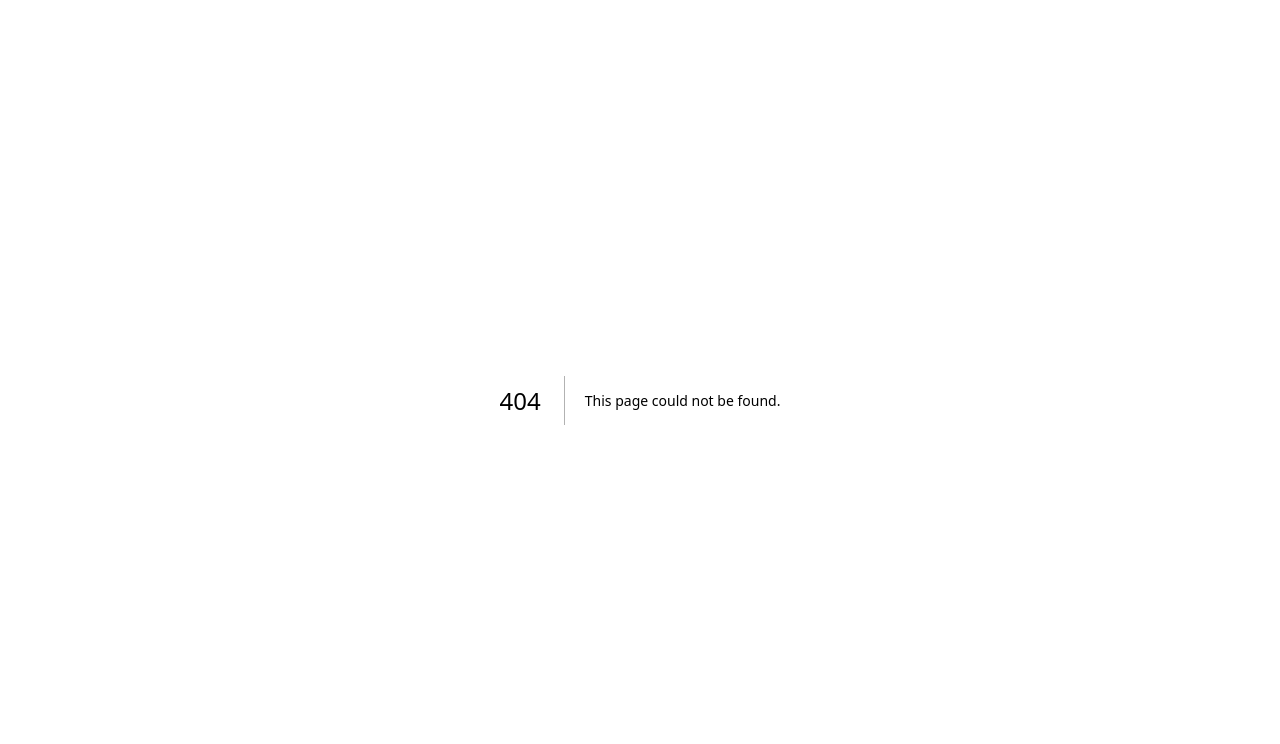
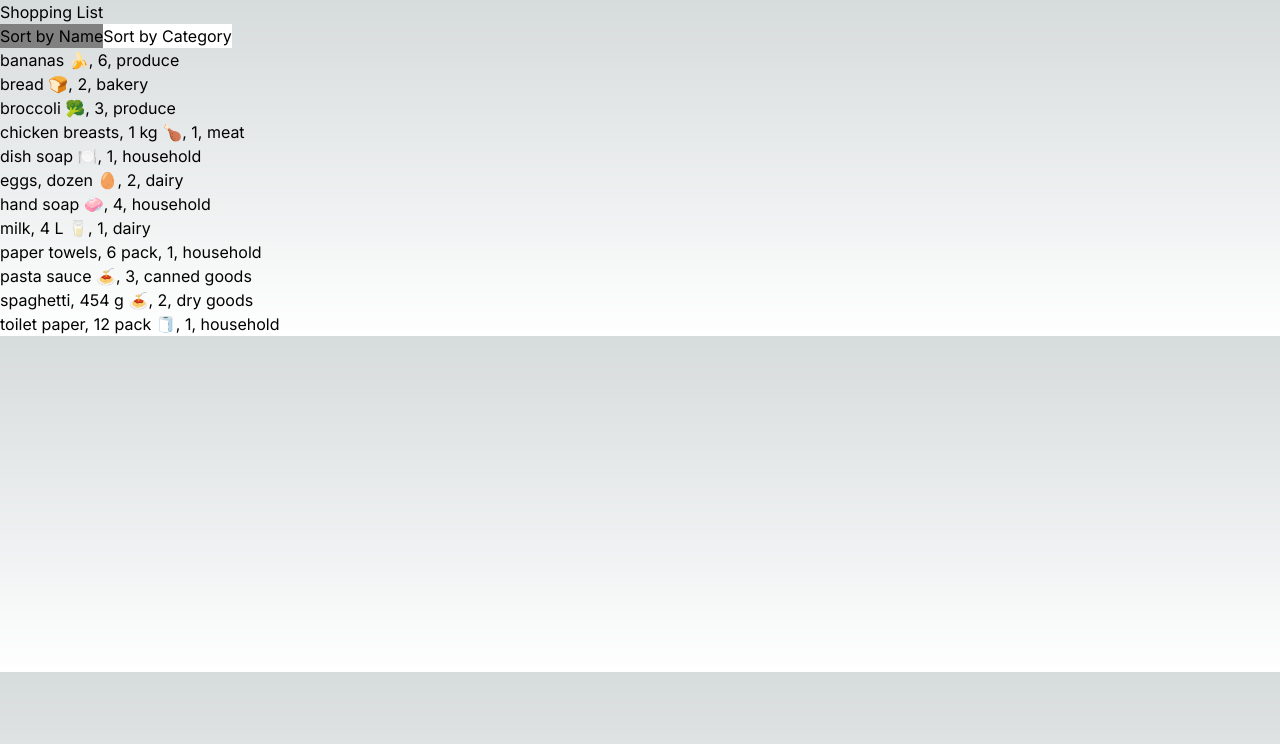
Before and after one commit to TamaraMah/cprg306-assignments, a Next.js app: page /week5 in a window 1280 px wide. Before the commit this address had no page. Shown: the top 744 px of the page. Built offline with nearby package versions, Linux system fonts and the light colour scheme.

Commit message:
something

```diff
--- a/app/page.js
+++ b/app/page.js
@@ -12,6 +12,8 @@ export default function Page() {
         <Link href="/week2" className="text-purple-400 hover:underline font-mono text-xl">Week 2</Link>
         <Link href="/week3" className="text-purple-400 hover:underline font-mono text-xl">Week 3</Link>
         <Link href="/week4" className="text-purple-400 hover:underline font-mono text-xl">Week 4</Link>
+        <Link href="/week5" className="text-purple-400 hover:underline font-mono text-xl">Week 5</Link>
+
       </div>
 
       <div className="w-full max-w-screen-md">
--- /dev/null
+++ b/app/week5/item-list.js
@@ -0,0 +1,41 @@
+import React, { useState } from 'react';
+import Item from './item';
+import items from './items.json';
+
+const ItemList = () => {
+    const [sortBy, setSortBy] = useState('name');
+
+    items.sort((a, b) => {
+        if (sortBy === 'name') {
+            return a.name.localeCompare(b.name);
+        } else if (sortBy === 'category') {
+            return a.category.localeCompare(b.category);
+        }
+        return 0;
+    });
+
+    return (
+        <div>
+            <button
+                onClick={() => setSortBy('name')}
+                style={{backgroundColor: sortBy === 'name' ? 'grey' : 'white'}}
+            >
+                Sort by Name
+            </button>
+            <button
+                onClick={() => setSortBy('category')}
+                style={{backgroundColor: sortBy === 'category' ? 'grey' : 'white'}}
+            >
+                Sort by Category
+            </button>
+
+            <ul>
+                {items.map(item => (
+                    <Item key={item.id} name={item.name} quantity={item.quantity} category={item.category} />
+                ))}
+            </ul>
+        </div>
+    );
+}
+
+export default ItemList;
--- /dev/null
+++ b/app/week5/item.js
@@ -0,0 +1,7 @@
+import React from 'react';
+
+const Item = ({name, quantity, category}) => (
+    <li>{name}, {quantity}, {category}</li>
+);
+
+export default Item;
--- /dev/null
+++ b/app/week5/items.json
@@ -0,0 +1,74 @@
+[
+    {
+      "id": "1h2GJKH12gkHG31h1H",
+      "name": "milk, 4 L 🥛",
+      "quantity": 1,
+      "category": "dairy"
+    },
+    {
+      "id": "2KJH3k2j3H1k2J3K1H",
+      "name": "bread 🍞",
+      "quantity": 2,
+      "category": "bakery"
+    },
+    {
+      "id": "3h2KJH3k2j3H1k2J3",
+      "name": "eggs, dozen 🥚",
+      "quantity": 2,
+      "category": "dairy"
+    },
+    {
+      "id": "4k2J3K1H2GJKH12gk",
+      "name": "bananas 🍌",
+      "quantity": 6,
+      "category": "produce"
+    },
+    {
+      "id": "5H1h1H2KJH3k2j3H",
+      "name": "broccoli 🥦",
+      "quantity": 3,
+      "category": "produce"
+    },
+    {
+      "id": "6H1k2J3K1H2GJKH1",
+      "name": "chicken breasts, 1 kg 🍗",
+      "quantity": 1,
+      "category": "meat"
+    },
+    {
+      "id": "7gkHG31h1H2KJH3k",
+      "name": "pasta sauce 🍝",
+      "quantity": 3,
+      "category": "canned goods"
+    },
+    {
+      "id": "8j3H1k2J3K1H2GJK",
+      "name": "spaghetti, 454 g 🍝",
+      "quantity": 2,
+      "category": "dry goods"
+    },
+    {
+      "id": "9H12gkHG31h1H2KJ",
+      "name": "toilet paper, 12 pack 🧻",
+      "quantity": 1,
+      "category": "household"
+    },
+    {
+      "id": "10H3k2j3H1k2J3K1",
+      "name": "paper towels, 6 pack",
+      "quantity": 1,
+      "category": "household"
+    },
+    {
+      "id": "11k2J3K1H2GJKH12",
+      "name": "dish soap 🍽️",
+      "quantity": 1,
+      "category": "household"
+    },
+    {
+      "id": "12GJKH12gkHG31h1",
+      "name": "hand soap 🧼",
+      "quantity": 4,
+      "category": "household"
+    }
+  ]
--- /dev/null
+++ b/app/week5/page.js
@@ -0,0 +1,11 @@
+import React from 'react';
+import ItemList from './item-list';
+
+const Page = () => (
+    <main>
+        <h1>Shopping List</h1>
+        <ItemList />
+    </main>
+);
+
+export default Page;
```
